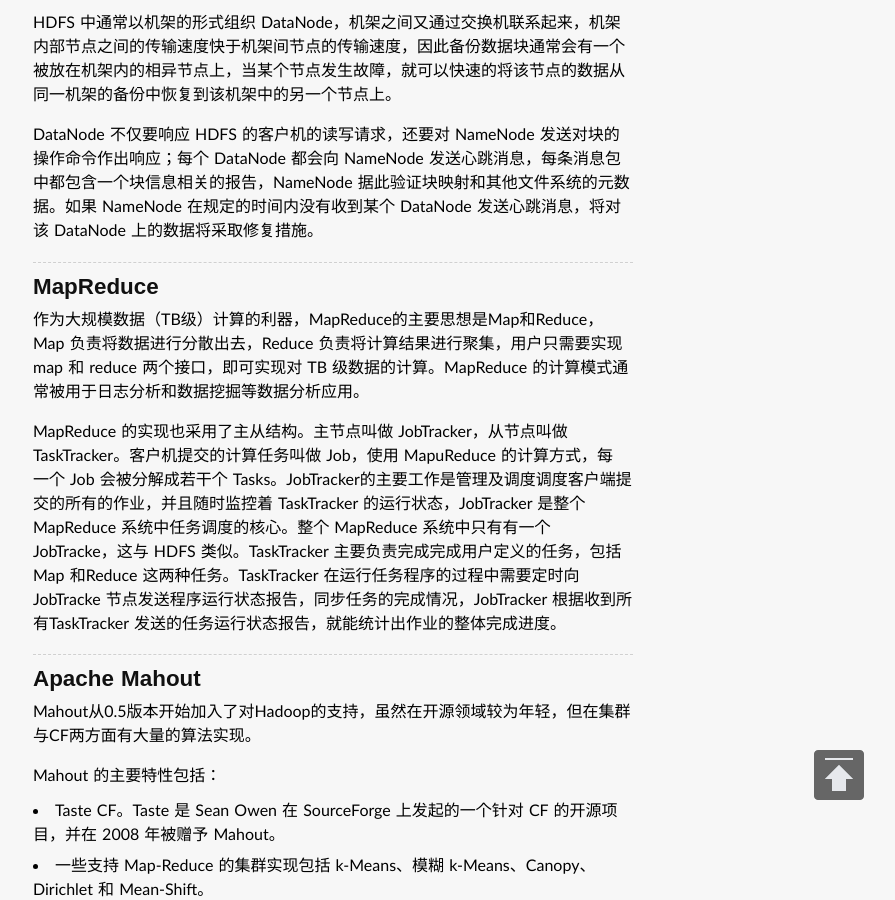
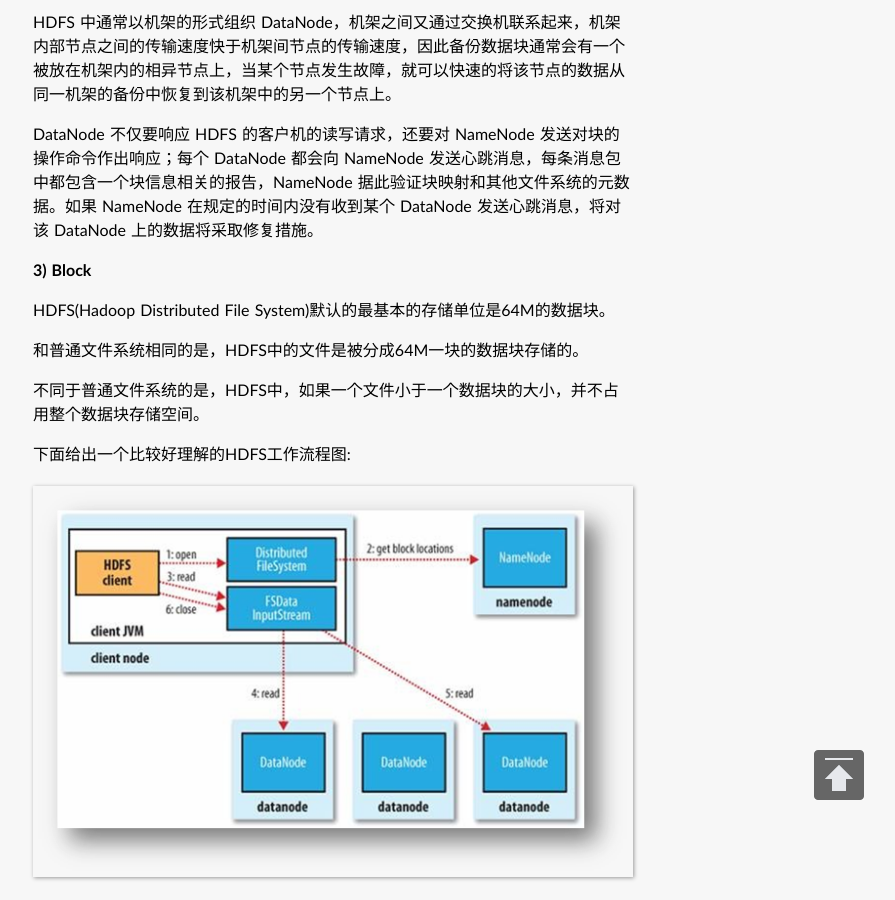
Before and after one commit to jessica0530/hijiangtao.github.io, a Jekyll site: the page built from _posts/2014-04-26-HadoopAndMahout.markdown, in a window 1280 px wide and 900 px high, scrolled down 753 px. Shown: the whole window, without its empty margins (307-1202 px from the left). Built offline with Jekyll 4.4.1, drawn with Linux system fonts in a browser that asks for light colours; some web fonts are replaced; Markdown is read by kramdown in place of the engine named in the settings; comment, search, counter and statistics services are not loaded.

Commit message:
20140427

```diff
--- a/_posts/2014-04-26-HadoopAndMahout.markdown
+++ b/_posts/2014-04-26-HadoopAndMahout.markdown
@@ -26,6 +26,18 @@
 HDFS 中通常以机架的形式组织 DataNode，机架之间又通过交换机联系起来，机架内部节点之间的传输速度快于机架间节点的传输速度，因此备份数据块通常会有一个被放在机架内的相异节点上，当某个节点发生故障，就可以快速的将该节点的数据从同一机架的备份中恢复到该机架中的另一个节点上。
 
 DataNode 不仅要响应 HDFS 的客户机的读写请求，还要对 NameNode 发送对块的操作命令作出响应；每个 DataNode 都会向 NameNode 发送心跳消息，每条消息包中都包含一个块信息相关的报告，NameNode 据此验证块映射和其他文件系统的元数据。如果 NameNode 在规定的时间内没有收到某个 DataNode 发送心跳消息，将对该 DataNode 上的数据将采取修复措施。
+
+**3)  Block**
+
+HDFS(Hadoop Distributed File System)默认的最基本的存储单位是64M的数据块。
+
+和普通文件系统相同的是，HDFS中的文件是被分成64M一块的数据块存储的。
+
+不同于普通文件系统的是，HDFS中，如果一个文件小于一个数据块的大小，并不占用整个数据块存储空间。
+
+下面给出一个比较好理解的HDFS工作流程图:
+
+![](/assets/2014-04-26-HadoopHDFS.png "HDFS工作流程图")
 
 ----
 
```
Also changed, not shown: assets/2014-04-26-HadoopHDFS.png (added).
